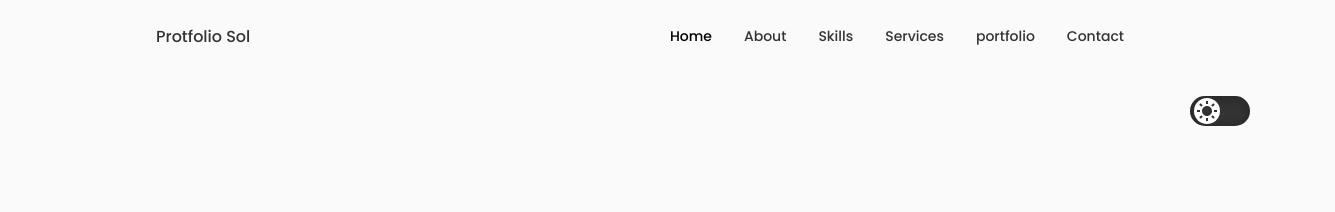
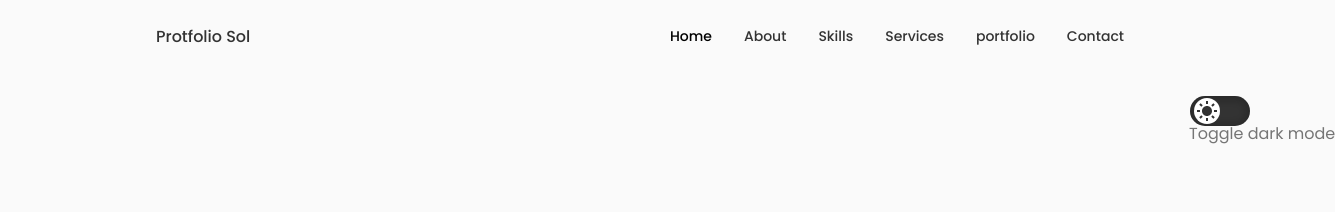
Before and after one commit to solcabz/solreact, a React (Create React App) app: page / in a window 1280 px wide. Shown: the top 212 px of the page, 1335 px wide, since content can reach past the window. Built offline with nearby package versions, Linux system fonts and the light colour scheme.

Commit message:
additional changes

```diff
--- a/src/components/home/Social.js
+++ b/src/components/home/Social.js
@@ -1,11 +1,35 @@
-import React from 'react'
-
 export default function Social() {
   return (
-      <div className='home_social'>
-        <a href="https://www.linkedin.com/in/solomon-cabreza-91537219b/" className="home_social-icon" target="_blank" rel="noreferrer"><i className="uil uil-linkedin"></i></a>
-        <a href="https://github.com/solcabz" className="home_social-icon" target="_blank" rel="noreferrer"><i className="uil uil-github"></i></a>
-        <a href="https://codepen.io/solcabz" className="home_social-icon" target="_blank" rel="noreferrer"><i className='bx bxl-codepen'></i></a>
+    <div className="home_social">
+      <a
+        href="https://www.linkedin.com/in/solomon-cabreza-91537219b/"
+        className="home_social-icon"
+        target="_blank"
+        rel="noreferrer"
+        aria-label="LinkedIn Profile"
+      >
+        <i className="uil uil-linkedin"></i>
+      </a>
+
+      <a
+        href="https://github.com/solcabz"
+        className="home_social-icon"
+        target="_blank"
+        rel="noreferrer"
+        aria-label="GitHub Profile"
+      >
+        <i className="uil uil-github"></i>
+      </a>
+
+      <a
+        href="https://codepen.io/solcabz"
+        className="home_social-icon"
+        target="_blank"
+        rel="noreferrer"
+        aria-label="CodePen Profile"
+      >
+        <i className="bx bxl-codepen"></i>
+      </a>
     </div>
-  )
+  );
 }
--- a/src/components/home/darkmode/Darkmode.js
+++ b/src/components/home/darkmode/Darkmode.js
@@ -32,9 +32,8 @@ const Darkmode = () => {
           onChange={toggleTheme}
           defaultChecked={selectedTheme === "dark"}
         />
-        <span className="slider">
-
-        </span>
+        <span className="slider"></span>
+        <span className="sr-only">Toggle dark mode</span>
       </label>
     </div>
   );
--- a/src/components/home/darkmode/darkmode.css
+++ b/src/components/home/darkmode/darkmode.css
@@ -61,3 +61,14 @@ input:not(:checked) + .slider:before {
     fill: var(--text-color); /* Change to the desired color */
     transform: translateX(0);
 }
+
+.sr-only {
+  width: 1px;
+  height: 1px;
+  padding: 0;
+  margin: -1px;
+  overflow: hidden;
+  clip: rect(0, 0, 0, 0);
+  white-space: nowrap;
+  border: 0;
+}
--- a/src/components/scrollup/ScrollUp.js
+++ b/src/components/scrollup/ScrollUp.js
@@ -15,7 +15,7 @@ const ScrollUp = () => {
     });
 
   return (
-    <button className="scrollup" onClick={() => window.scrollTo(0, 0)}>
+    <button className="scrollup" aria-label="Scroll to top" onClick={() => window.scrollTo(0, 0)}>
       <i className="uil uil-arrow-up scrollup_icon"></i>
     </button>
   )
```
